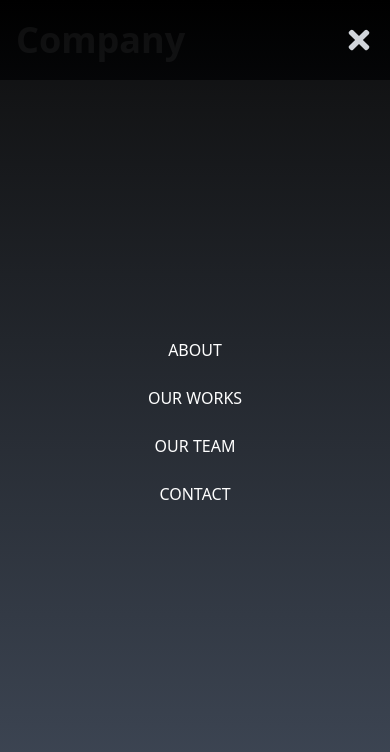
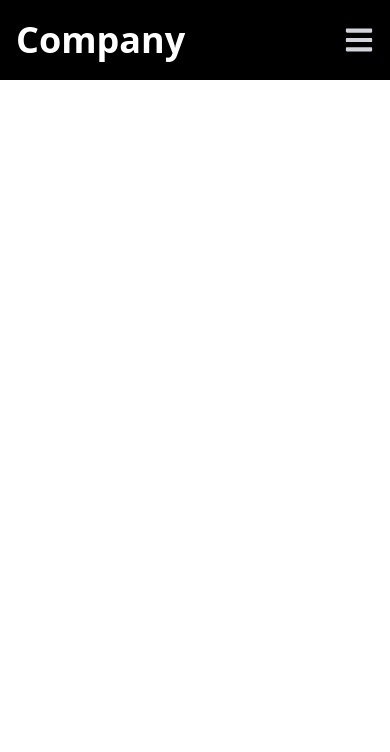
Before and after one commit to AtamMN/Company-Profile, a React (Create React App) app: page / in a window 390 px wide. Shown: the top 752 px of the page. Built offline with nearby package versions, Linux system fonts and the light colour scheme.

Commit message:
fix navbar hamburger

```diff
--- a/src/components/Navbar.jsx
+++ b/src/components/Navbar.jsx
@@ -2,7 +2,7 @@ import React, { useState } from "react";
 import { FaBars, FaTimes } from 'react-icons/fa';
 
 function Navbar(){
-    const [nav, setNav] = useState();
+    const [nav, setNav] = useState(true);
 
     return (
     <div className="flex justify-between items-center w-full h-20 text-white bg-black px-4 fixed">
```
